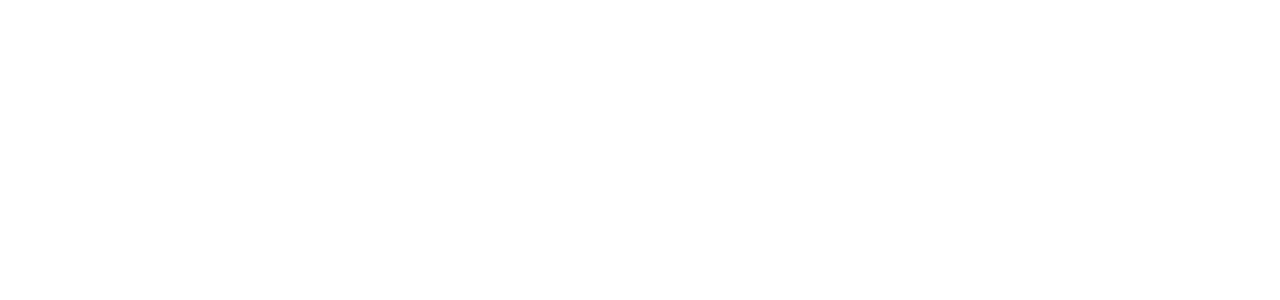
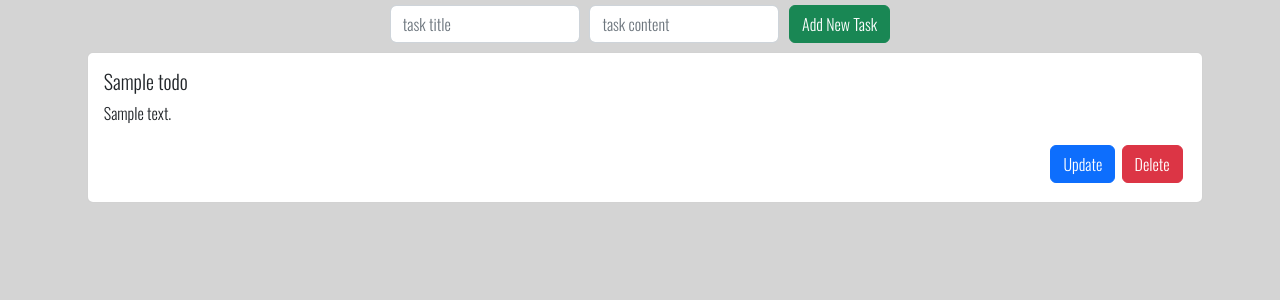
Before and after one commit to DoM1No7773/FlaskToDoApp, a Flask app: page / in a window 1280 px wide. Before the commit the part shown is empty. Shown: the top 300 px of the page. Run offline with Flask 2, Linux system fonts and the light colour scheme; tables that the repository leaves empty hold one stand-in row (values such as "Sample post").

Commit message:
adding delete option

```diff
--- a/app.py
+++ b/app.py
@@ -1,9 +1,35 @@
-from flask import Flask
+from flask import Flask,request,redirect
 from flask import render_template
+from flask_sqlalchemy import SQLAlchemy
 
 app = Flask(__name__)
+app.config['SQLALCHEMY_DATABASE_URI'] = 'sqlite:///todo.db'
 
+db = SQLAlchemy(app)
 
-@app.route("/")
+class Todo(db.Model):
+    id = db.Column(db.Integer, primary_key=True)
+    title = db.Column(db.String(50),nullable=False)
+    content = db.Column(db.String(200),nullable=False)
+
+@app.route("/",methods=['POST','GET'])
 def index():
-    return render_template('base.html')
+    if request.method == 'POST':
+        inputTitle = request.form['taskTitle']
+        inputContent = request.form['taskContent']
+
+        db.session.add(Todo(title=inputTitle,content=inputContent))
+        db.session.commit()
+        return redirect('/')
+    else:
+        todos = Todo.query.all()
+        return render_template('index.html',todos=todos)
+
+@app.route("/delete/<int:id>")
+def delete(id):
+    db.session.delete(Todo.query.get_or_404(id))
+    db.session.commit()
+    return redirect('/')
+
+if __name__ == "__main__":
+    app.run(debug=True)
--- /dev/null
+++ b/static/css/style.css
@@ -0,0 +1,6 @@
+@import url('https://fonts.googleapis.com/css2?family=Oswald:wght@300&display=swap');
+
+body{
+    font-family: 'Oswald', sans-serif;
+    background-color: #d4d4d4;
+}
--- a/templates/base.html
+++ b/templates/base.html
@@ -4,8 +4,11 @@
     <meta charset="UTF-8">
     <meta http-equiv="X-UA-Compatible" content="IE=edge">
     <meta name="viewport" content="width=device-width, initial-scale=1.0">
+    <link rel="stylesheet" href="https://cdn.jsdelivr.net/npm/bootstrap@5.2.2/dist/css/bootstrap.min.css" integrity="sha384-Zenh87qX5JnK2Jl0vWa8Ck2rdkQ2Bzep5IDxbcnCeuOxjzrPF/et3URy9Bv1WTRi" crossorigin="anonymous">
+    <link rel="stylesheet" href="{{ url_for('static',filename='css/style.css') }}">
+    {% block head%}{% endblock%}
 </head>
 <body>
-
+    {% block body%}{% endblock%}
 </body>
 </html>
--- /dev/null
+++ b/templates/index.html
@@ -0,0 +1,43 @@
+{% extends 'base.html'%}
+
+{% block head%}
+<title>index</title>
+{% endblock%}
+
+{% block body %}
+    <form action="/" method="POST">
+        <ul class="nav justify-content-center">
+            <li class="nav-item" style="margin: 0.3rem;">
+                <div class="form-group">
+                    <input type="text" class="form-control" id="taskTitle" name="taskTitle" placeholder="task title">
+                </div>
+            </li>
+            <li class="nav-item" style="margin: 0.3rem;">
+                <div class="form-group">
+                    <input type="text" class="form-control" id="taskContent" name="taskContent" placeholder="task content">
+                </div>
+            </li>
+            <li class="nav-item" style="margin: 0.3rem;">
+                <button type="submit" class="btn btn-success">Add New Task</button>
+            </li>
+        </ul>
+    </form>
+
+
+    <div class="container">
+        {% for todo in todos%}
+        <div class="card" style="width: 100%;margin: 0.3rem;">
+            <div class="card-body">
+              <h5 class="card-title">{{ todo.title}}</h5>
+              <p class="card-text">{{ todo.content}}</p>
+
+              <div style="display: flex; justify-content:flex-end;">
+                <a href="#" style="margin: 0.2rem;"class="btn btn-primary">Update</a>
+                <a href="/delete/{{ todo.id }}" style="margin: 0.2rem;"class="btn btn-danger">Delete</a>
+              </div>
+            </div>
+          </div>
+        {% endfor%}
+    </div>
+
+{% endblock%}
```
